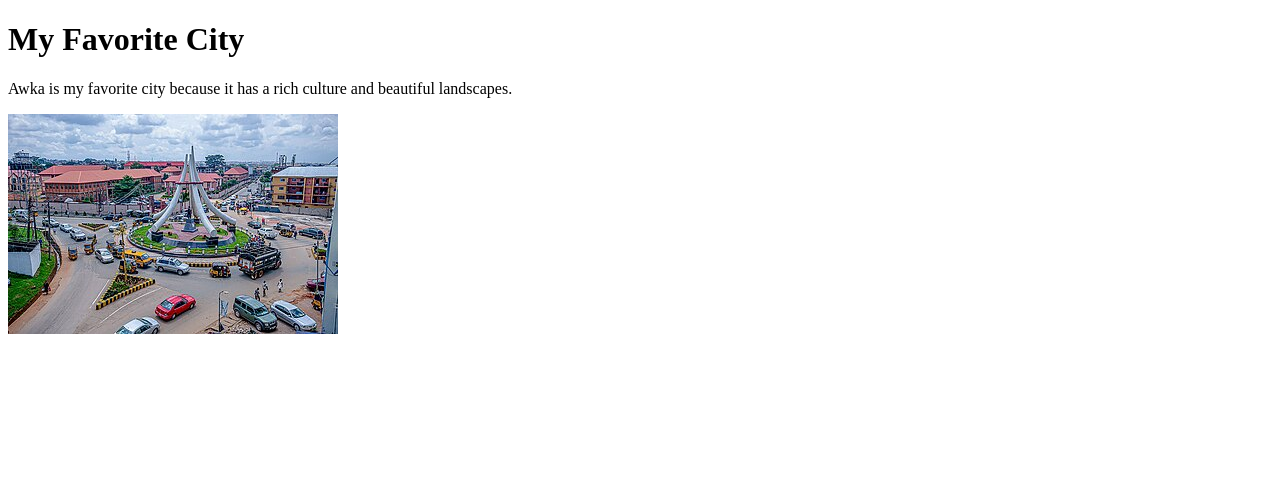
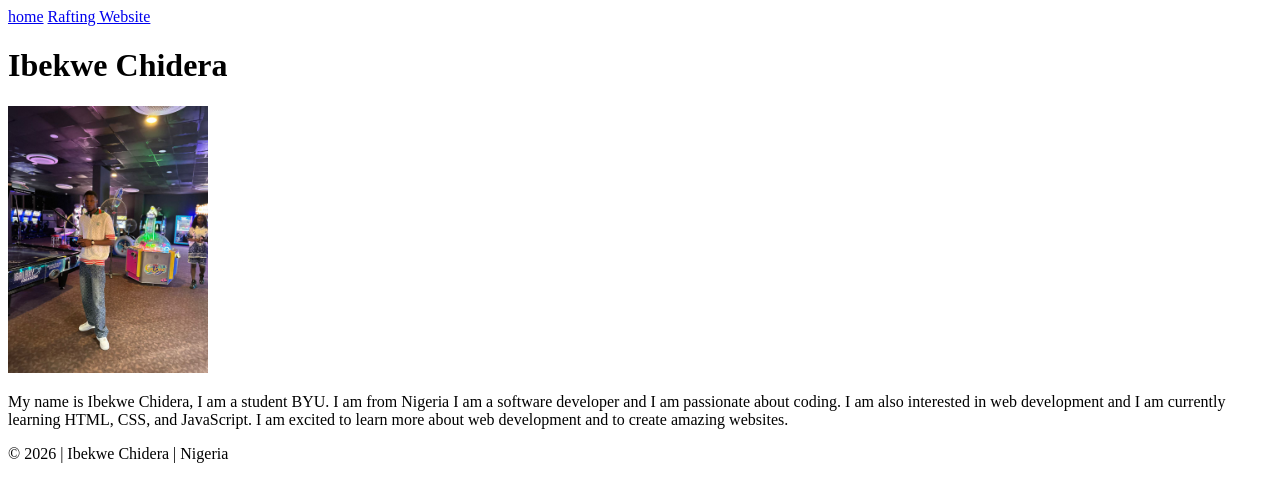
Before and after one commit to Kizitodev/wdd130, a plain HTML site: page favourite-city.html in a window 1280 px wide. Drawn offline with Linux system fonts and the light colour scheme.

Commit message:
Updated homepage

```diff
--- a/favourite-city.html
+++ b/favourite-city.html
@@ -3,11 +3,25 @@
 <head>
     <meta charset="UTF-8">
     <meta name="viewport" content="width=device-width, initial-scale=1.0">
-    <title>Document</title>
+    <title> Ibekwe chidera | WDD 130 </title>
 </head>
 <body>
-    <h1>My Favorite City</h1>
-    <p>Awka is my favorite city because it has a rich culture and beautiful landscapes.</p>
-    <img src="awka.jpg" alt="My Favorite City">
+    <header>
+       <nav>
+        <a href="#" id="">home</a>
+        <a href="www" id="">Rafting Website</a>
+       </nav>
+    </header>
+    <main>
+        <h1>Ibekwe Chidera</h1>
+        <img src="mypic.jpeg" alt="" srcset="" width="200">
+        <p>My name is Ibekwe Chidera, I am a student BYU. I am from Nigeria  I am a software developer and I am passionate about coding.
+             I am also interested in web development and I am currently learning HTML, CSS, and JavaScript.
+             I am excited to learn more about web development and to create amazing websites.</p>
+    </main>
+
+    <footer>
+          <p>&copy; 2026 | Ibekwe Chidera | Nigeria </p>
+    </footer>
 </body>
 </html>
```
Also changed, not shown: mypic.jpeg (added).
